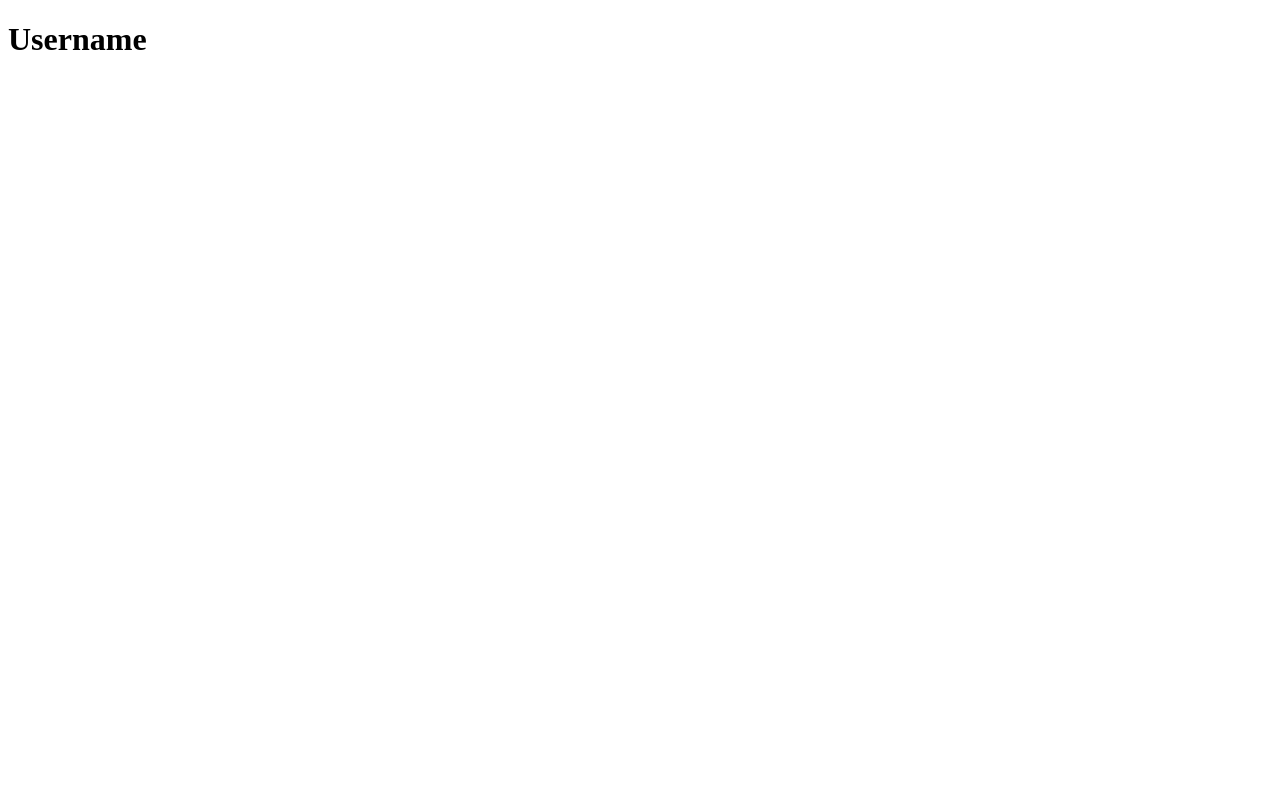
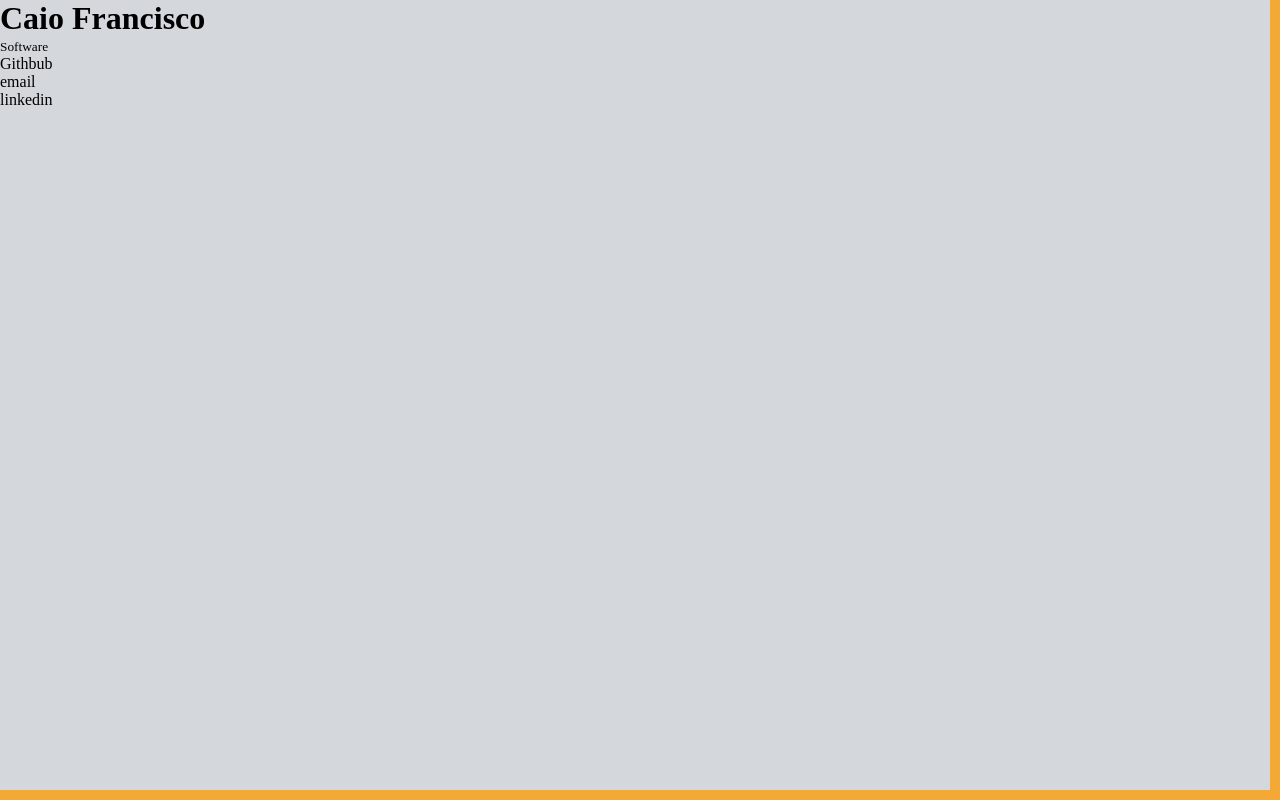
Before and after one commit to CaioFranciscoCS/portifolio, a plain HTML site: page data/intex.html in a window 1280 px wide. Drawn offline with Linux system fonts and the light colour scheme.

Commit message:
atualização_4.2

```diff
--- /dev/null
+++ b/assets/css/reset.css
@@ -0,0 +1,9 @@
+* {
+    margin: 0;
+    padding: 0;
+    box-sizing: border-box;
+}
+html, body {
+    width: 100vw;
+    height: 100vh;
+}
--- a/assets/css/style.css
+++ b/assets/css/style.css
@@ -0,0 +1,17 @@
+:root {
+    --bg: #d4d8dc;
+    --img-bg: #fff;
+    --border: #F4A937;
+}
+
+body {
+    background-color: var(--bg);
+    border-bottom: 10px solid var(--border);
+    border-right: 10px solid var(--border);
+}
+
+.portifolio-imagem {
+    width: 227px;
+    height: 227px;
+    background-color: var(--img-bg);
+}
--- a/data/intex.html
+++ b/data/intex.html
@@ -3,9 +3,19 @@
 <head>
     <meta charset="UTF-8">
     <meta name="viewport" content="width=device-width, initial-scale=1.0">
+    <link rel="stylesheet" href="/assets/css/reset.css">
+    <link rel="stylesheet" href="/assets/css/style.css">
+
     <title>portifolio</title>
 </head>
 <body>
-    <h1>Username</h1>
+    <section></section>
+    <h1>Caio Francisco</h1>
+    <small>Software</small>
+    <ul>
+        <li>Githbub</li>
+        <li>email</li>
+        <li>linkedin</li>
+    </ul>
 </body>
 </html>
```
